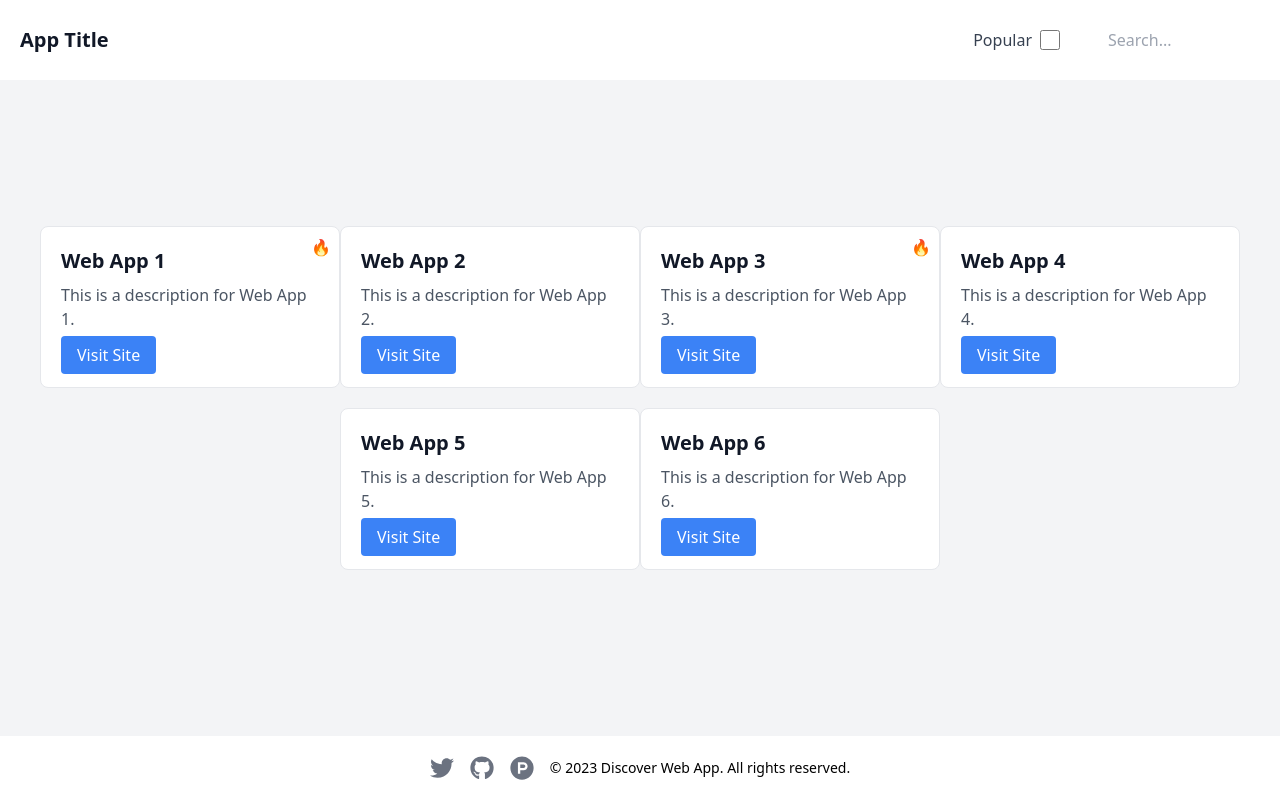
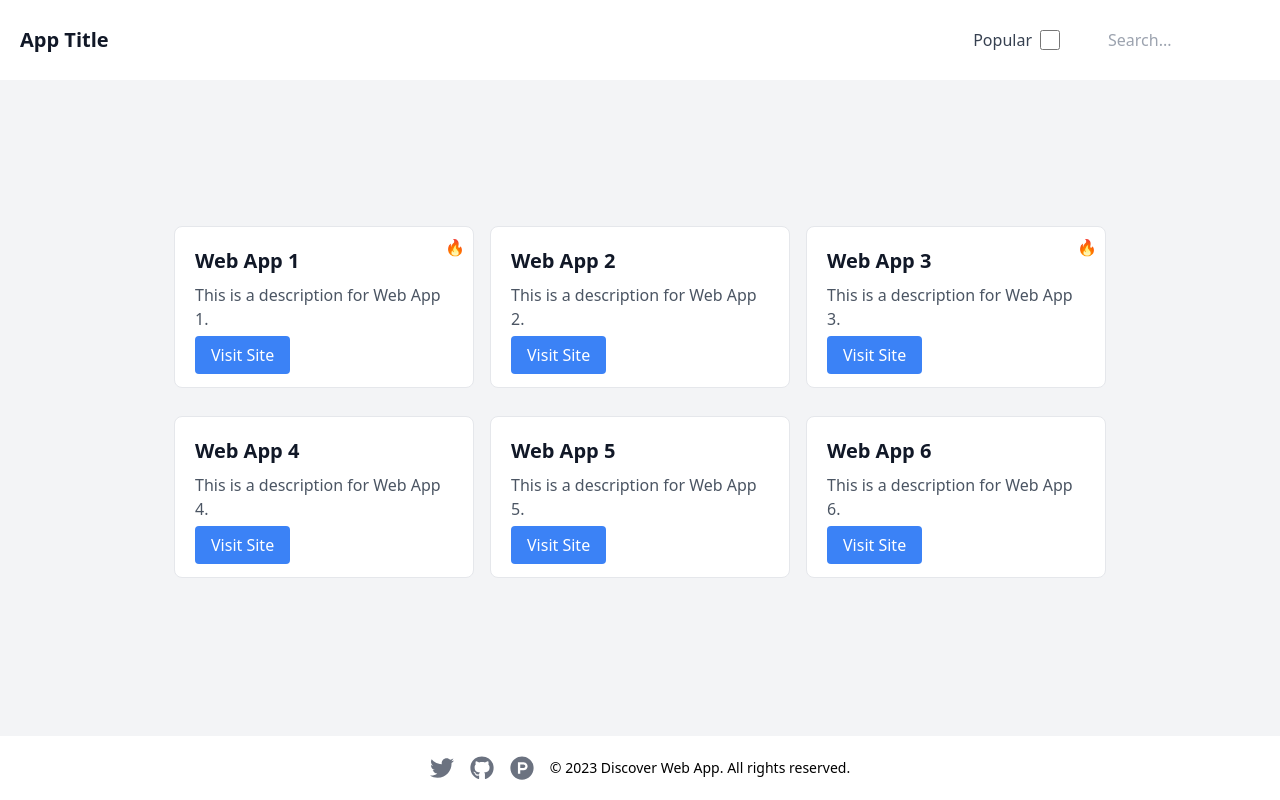
Before and after one commit to Tgmirrorbot/directory, a Next.js app: page / in a window 1280 px wide. Built offline with nearby package versions, Linux system fonts and the light colour scheme.

Commit message:
Commit from Stub AI

```diff
--- a/components/WebAppCard.tsx
+++ b/components/WebAppCard.tsx
@@ -9,7 +9,7 @@ type WebAppCardProps = {
 
 const WebAppCard: React.FC<WebAppCardProps> = ({ name, description, url, isPopular }) => {
   return (
-    <div className="p-5 mb-5 border border-gray-200 dark:border-gray-700 rounded-lg bg-white dark:bg-gray-800 relative w-full sm:w-1/2 lg:w-1/3 xl:w-1/4">
+    <div className="p-5 mb-5 border border-gray-200 dark:border-gray-700 rounded-lg bg-white dark:bg-gray-800 relative w-full sm:w-1/2 lg:w-1/3 xl:w-1/4 m-2">
       {isPopular && <span role="img" aria-label="fire" className="absolute top-2 right-2">🔥</span>}
       <h2 className="mb-2 text-xl font-bold text-gray-900 dark:text-white">{name}</h2>
       <p className="mb-3 text-gray-600 dark:text-gray-300">{description}</p>
```
